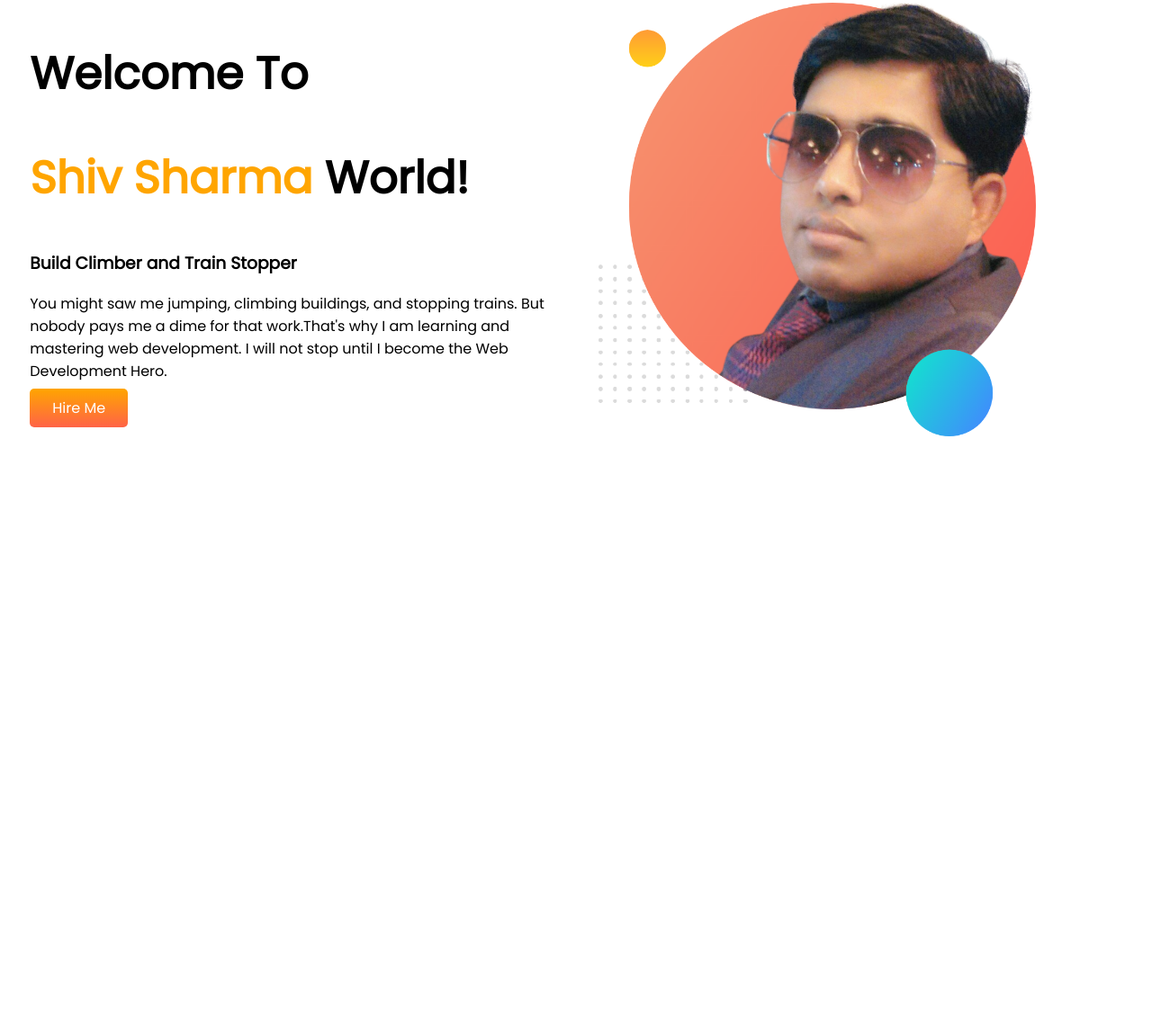
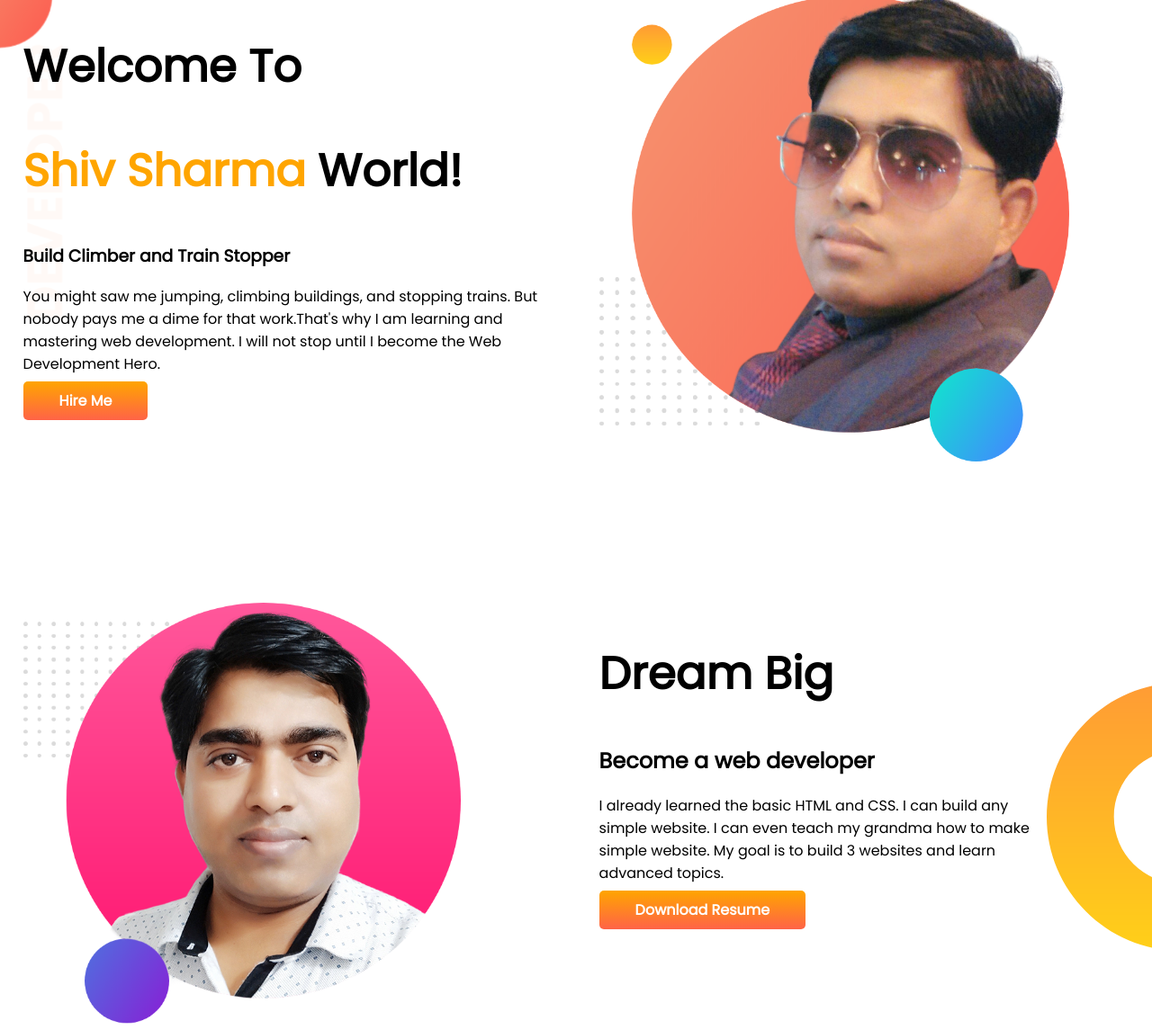
Before and after one commit to techyshiv-github/personal-portfolio1, a plain HTML site: page index.html in a window 1280 px wide. Shown: the part 5-1150 px from the top of the page at 90% size. Before the commit the page ends 800 px from the top, so only its background shows below. Drawn offline with Linux system fonts and the light colour scheme.

Commit message:
Dream Big Section Finished

```diff
--- a/css/style.css
+++ b/css/style.css
@@ -1,5 +1,7 @@
 body {
     font-family: 'Poppins', sans-serif;
+    margin: 0;
+    padding: 0;
 }
 
 h1 {
@@ -20,13 +22,36 @@ section {
 }
 
 .width-half img {
-    width: 80%;
+    width: 85%;
 }
 
 .link-button {
     text-decoration: none;
     background-image: linear-gradient(orange, tomato);
-    padding: 10px 25px;
+    padding: 10px 40px;
     color: white;
     border-radius: 5px;
+    font-weight: 700;
 }
+
+.top-banner {
+    /* background-color: red; */
+    background-image: url(../images/top-banner.png);
+    background-repeat: no-repeat;
+}
+
+.dream-big {
+    margin-top: 150px;
+    background-image: url(../images/dream-bg.png);
+    background-repeat: no-repeat;
+    background-position: right;
+
+}
+
+.dream-big .width-half {
+    padding-right: 10%;
+}
+
+.dream-big img {
+    width: 100%;
+}
--- a/index.html
+++ b/index.html
@@ -13,7 +13,7 @@
 </head>
 
 <body>
-    <section>
+    <section class="top-banner">
         <div class="width-half">
             <h1>Welcome To</h1>
             <h1><span class="name-highlight">Shiv Sharma</span> World!</h1>
@@ -28,6 +28,23 @@
             <img src="./images/shiv.png" alt="Shiv Sharma Profile">
         </div>
     </section>
+    <section class="dream-big">
+        <div class="width-half">
+            <img src="./images/shiv2.png" alt="Shiv Sharma Profile">
+        </div>
+        <div class="width-half">
+            <h1>Dream Big</h1>
+            <h2>Become a web developer</h2>
+
+            <p>
+                I already learned the basic HTML and CSS. I can build any simple website. I can even teach my grandma
+                how to make simple
+                website. My goal is to build 3 websites and learn advanced topics.
+            </p>
+            <a class="link-button" target="_blank" href="https://www.fiverr.com/shiv2015">Download Resume</a>
+        </div>
+
+    </section>
 
 </body>
 
```
